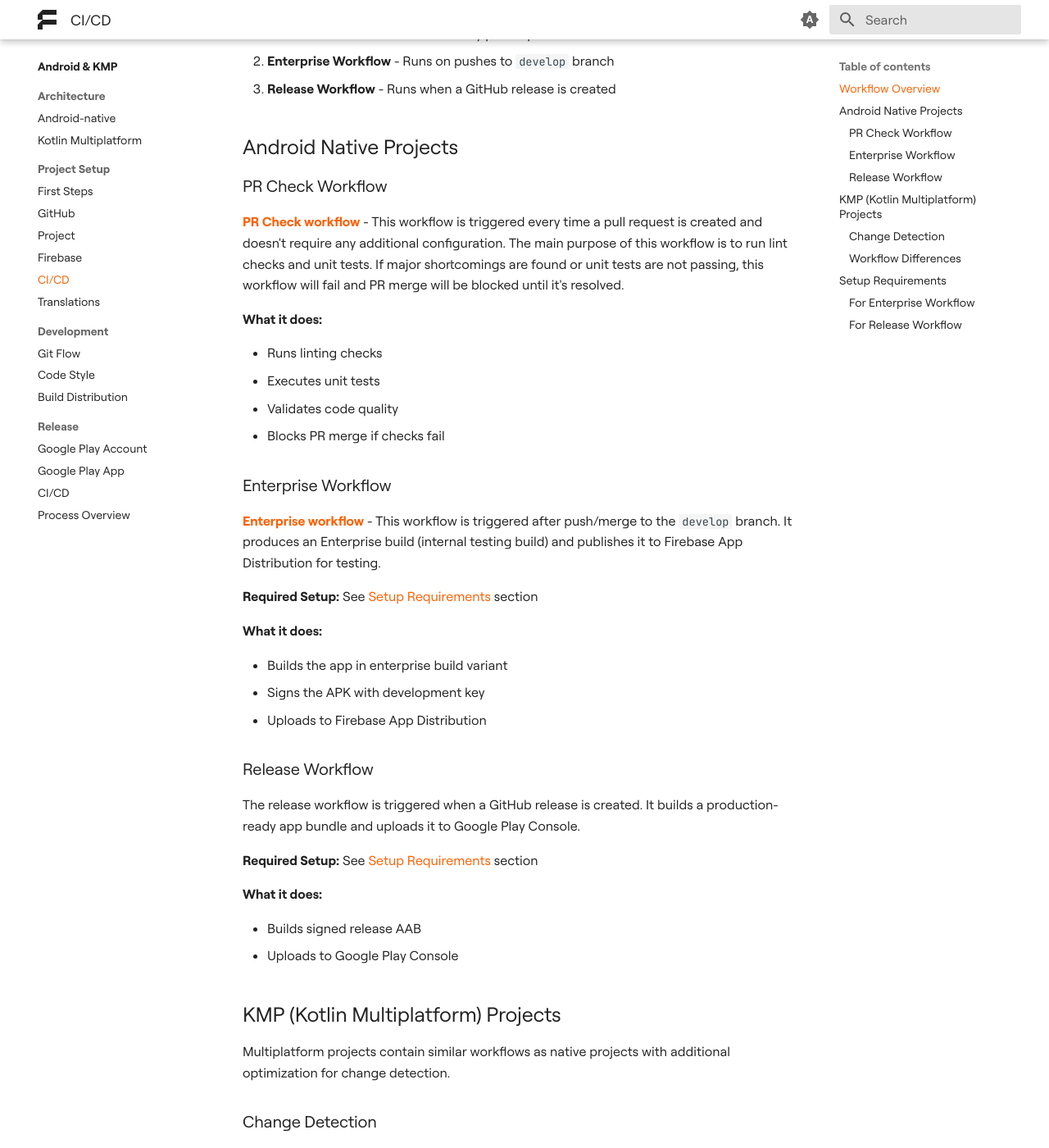
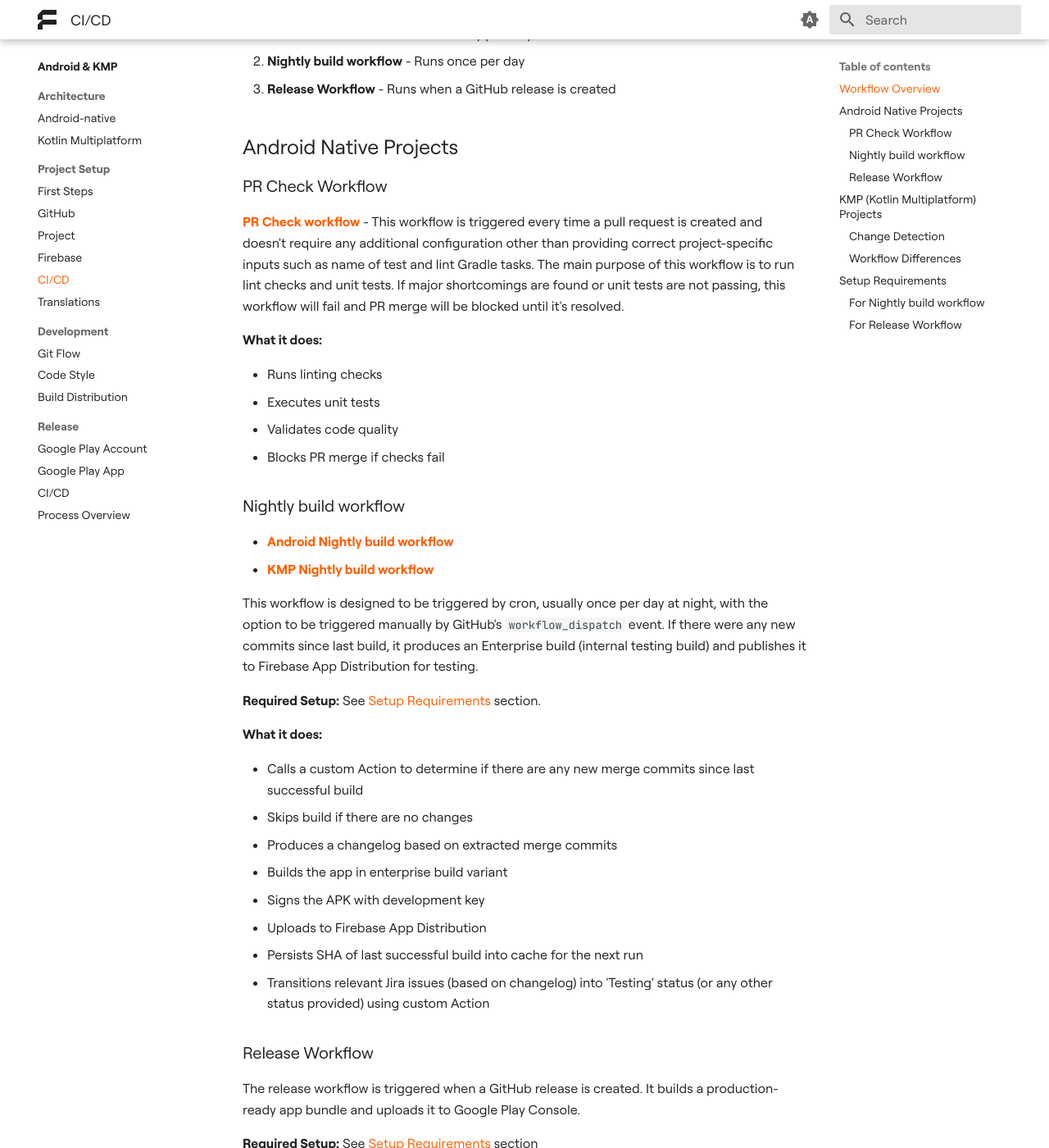
Before and after one commit to futuredapp/Engineering-Handbook, an MkDocs documentation site: the page built from docs/teams/android/project_setup/40_ci_cd.md, in a window 1280 px wide and 1400 px high, scrolled down 451 px. Shown: the whole window at 82% size. Built offline with MkDocs 1.6.1 and Material for MkDocs 9.7.7, drawn with Linux system fonts in a browser that asks for light colours; some of the changed text lies outside the part shown.

Commit message:
Android CI: Add information about nightly builds

```diff
--- a/docs/teams/android/project_setup/40_ci_cd.md
+++ b/docs/teams/android/project_setup/40_ci_cd.md
@@ -9,14 +9,14 @@
 The CI/CD setup consists of three main workflows:
 
 1. **PR Check Workflow** - Runs on every pull request
-2. **Enterprise Workflow** - Runs on pushes to `develop` branch
+2. **Nightly build workflow** - Runs once per day
 3. **Release Workflow** - Runs when a GitHub release is created
 
 ## Android Native Projects
 
 ### PR Check Workflow
 
-**[PR Check workflow](https://github.com/futuredapp/.github/blob/main/.github/workflows/android-cloud-check.yml)** - This workflow is triggered every time a pull request is created and doesn't require any additional configuration. The main purpose of this workflow is to run lint checks and unit tests. If major shortcomings are found or unit tests are not passing, this workflow will fail and PR merge will be blocked until it's resolved.
+**[PR Check workflow](https://github.com/futuredapp/.github/blob/main/.github/workflows/android-cloud-check.yml)** - This workflow is triggered every time a pull request is created and doesn't require any additional configuration other than providing correct project-specific inputs such as name of test and lint Gradle tasks. The main purpose of this workflow is to run lint checks and unit tests. If major shortcomings are found or unit tests are not passing, this workflow will fail and PR merge will be blocked until it's resolved.
 
 **What it does:**
 
@@ -25,17 +25,25 @@
 - Validates code quality
 - Blocks PR merge if checks fail
 
-### Enterprise Workflow
+### Nightly build workflow
 
-**[Enterprise workflow](https://github.com/futuredapp/.github/blob/main/.github/workflows/android-cloud-release-firebaseAppDistribution.yml)** - This workflow is triggered after push/merge to the `develop` branch. It produces an Enterprise build (internal testing build) and publishes it to Firebase App Distribution for testing.
+- **[Android Nightly build workflow](https://github.com/futuredapp/.github/blob/main/.github/workflows/android-cloud-nightly-build.yml)**
+- **[KMP Nightly build workflow](https://github.com/futuredapp/.github/blob/main/.github/workflows/kmp-combined-nightly-build.yml)**
 
-**Required Setup:** See [Setup Requirements](#setup-requirements) section
+This workflow is designed to be triggered by cron, usually once per day at night, with the option to be triggered manually by GitHub's `workflow_dispatch` event. If there were any new commits since last build, it produces an Enterprise build (internal testing build) and publishes it to Firebase App Distribution for testing.
+
+**Required Setup:** See [Setup Requirements](#setup-requirements) section.
 
 **What it does:**
 
+- Calls a custom Action to determine if there are any new merge commits since last successful build
+- Skips build if there are no changes
+- Produces a changelog based on extracted merge commits
 - Builds the app in enterprise build variant
 - Signs the APK with development key
 - Uploads to Firebase App Distribution
+- Persists SHA of last successful build into cache for the next run
+- Transitions relevant Jira issues (based on changelog) into 'Testing' status (or any other status provided) using custom Action
 
 ### Release Workflow
 
@@ -66,24 +74,28 @@
 ### Workflow Differences
 
 - **PR Check Workflow**: Same as native projects, but only runs if Android/KMP changes are detected
-- **Enterprise Workflow**: Same as native projects, but includes jobs for both Android and iOS
+- **Nightly build workflow**: Same as native projects, but includes jobs for both Android and iOS
 - **Release Workflow**: Same as native projects, but includes jobs for both Android and iOS
 
 ## Setup Requirements
 
-### For Enterprise Workflow
+### For Nightly build workflow
 
 !!! info "About Permissions"
 
     If you don't have necessary permissions to perform any of the steps described below, feel free to ask your tech leader for permissions and/or help.
+
+In addition to required inputs:
 
 - `APP_DISTRIBUTION_SERVICE_ACCOUNT` secret in GitHub repository settings
 - Firebase project configured (see [Firebase Setup](./30_firebase.md))
 
 ![](../Resources/project_setup/secrets_config.png)
 
+### For Release Workflow
 
-### For Release Workflow
+In addition to required workflow inputs:
+
 - Complete setup described in [Release CI/CD Guide](../release/20_ci_cd.md)
 - Google Play Console access
 - App signing keys and passwords
```
